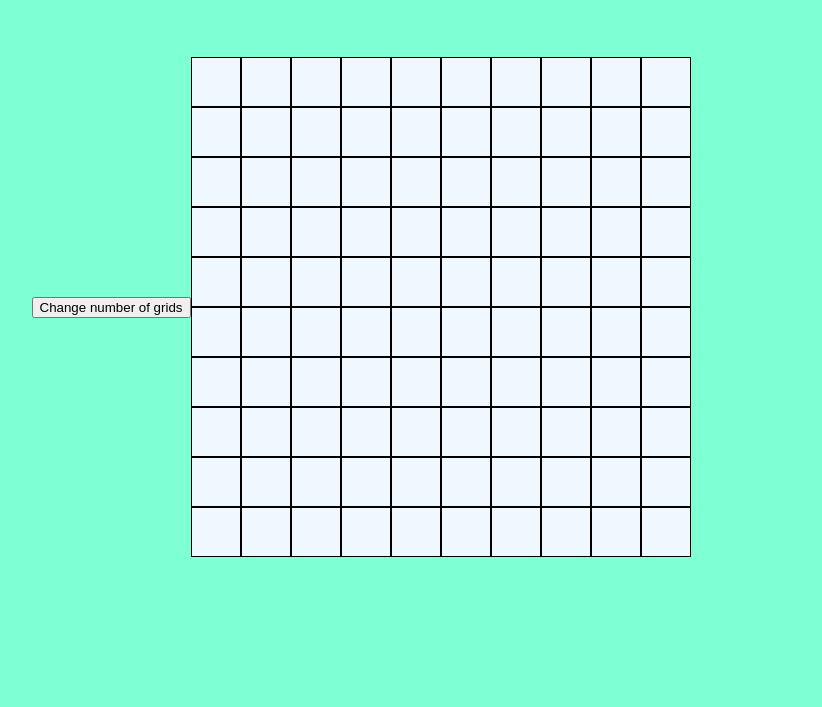
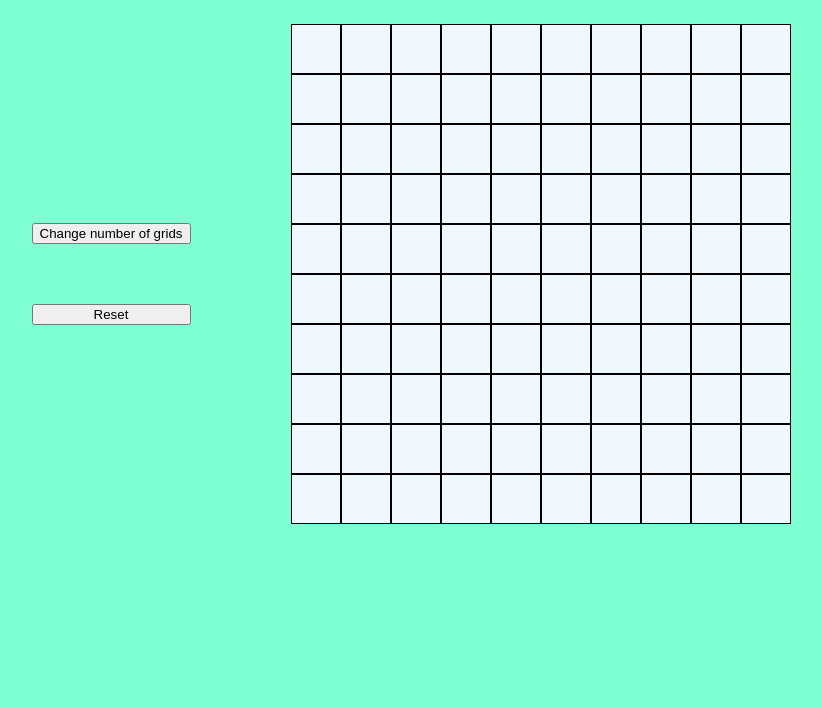
Before and after one commit to JanusZhu/Etch-A-Sketch, a plain HTML site: page index.html in a window 1280 px wide. Shown: the part 93-800 px from the top of the page, without its empty margins (279-1101 px from the left). Drawn offline with Linux system fonts and the light colour scheme.

Commit message:
updated stylesheet

```diff
--- a/app.js
+++ b/app.js
@@ -17,7 +17,18 @@ function createGrids(n) {
 }
 
 function changeGrid() {
-  let number = prompt("How many grids you want for each row?");
+  number = prompt("How many grids you want for each row? (1-64)");
+
+  if (!Number.isInteger(Number(number))) {
+    alert("Please choose a number.");
+  } else if ((Number(number) > 64) | (Number(number) <= 0)) {
+    alert("Please choose a number in the right range (1-64).");
+  } else {
+    createGrids(Number(number));
+  }
+}
+
+function resetGrid() {
   createGrids(number);
 }
 
@@ -25,8 +36,10 @@ function paintGrid(e) {
   e.target.style.backgroundColor = "red";
 }
 
+let defaultNumber = 10;
+let number = 10;
 const width = 500;
 const heigh = 500;
-createGrids(10);
+createGrids(defaultNumber);
 
 console.log("Finished");
--- a/index.html
+++ b/index.html
@@ -3,14 +3,24 @@
     <meta charset="UTF-8" />
     <meta http-equiv="X-UA-Compatible" content="IE=edge" />
     <meta name="viewport" content="width=device-width, initial-scale=1.0" />
-    <title>Document</title>
+    <title>Etch-a-Sketch</title>
     <link rel="stylesheet" href="style.css" />
   </head>
-  <body class="app-flex">
-    <div class="btn">
-      <button onclick="changeGrid()">Change number of grids</button>
+  <body>
+    <div class="title">Etch-a-Sketch</div>
+
+    <div class="content app-flex">
+      <div class="btns">
+        <div class="btn btn-change">
+          <button onclick="changeGrid()">Change number of grids</button>
+        </div>
+        <div class="btn btn-reset">
+          <button onclick="resetGrid()">Reset</button>
+        </div>
+      </div>
+      <div class="container"></div>
     </div>
-    <div class="container"></div>
+
     <script src="app.js"></script>
   </body>
 </html>
--- a/style.css
+++ b/style.css
@@ -1,13 +1,14 @@
 body {
+  background-color: aquamarine;
   display: flex;
+  flex-direction: column;
+  align-items: center;
+}
+
+.app-flex {
+  display: flex;
+  align-items: center;
   justify-content: center;
-  align-items: center;
-  background-color: aquamarine;
-}
-app-flex {
-  display: flex;
-  justify-content: center;
-  align-items: center;
 }
 .container {
   width: 500px;
@@ -19,3 +20,21 @@ app-flex {
 .grid {
   background-color: aliceblue;
 }
+
+.title {
+  margin: 40px 0px;
+  font-family: Impact, Haettenschweiler, "Arial Narrow Bold", sans-serif;
+  font-size: larger;
+  font-weight: 600;
+}
+
+.btns {
+  display: flex;
+  flex-direction: column;
+}
+
+.btn {
+  display: flex;
+  flex-direction: column;
+  margin: 30px 100px;
+}
```
